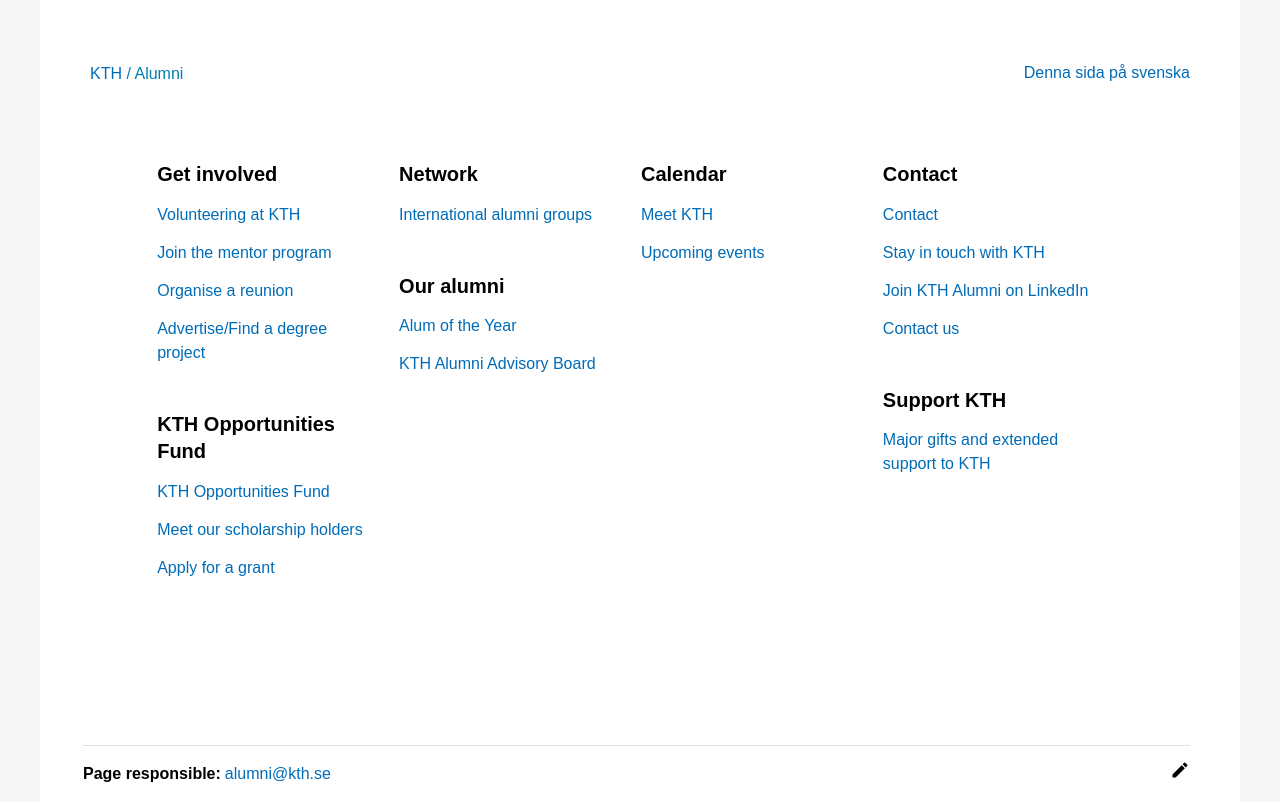
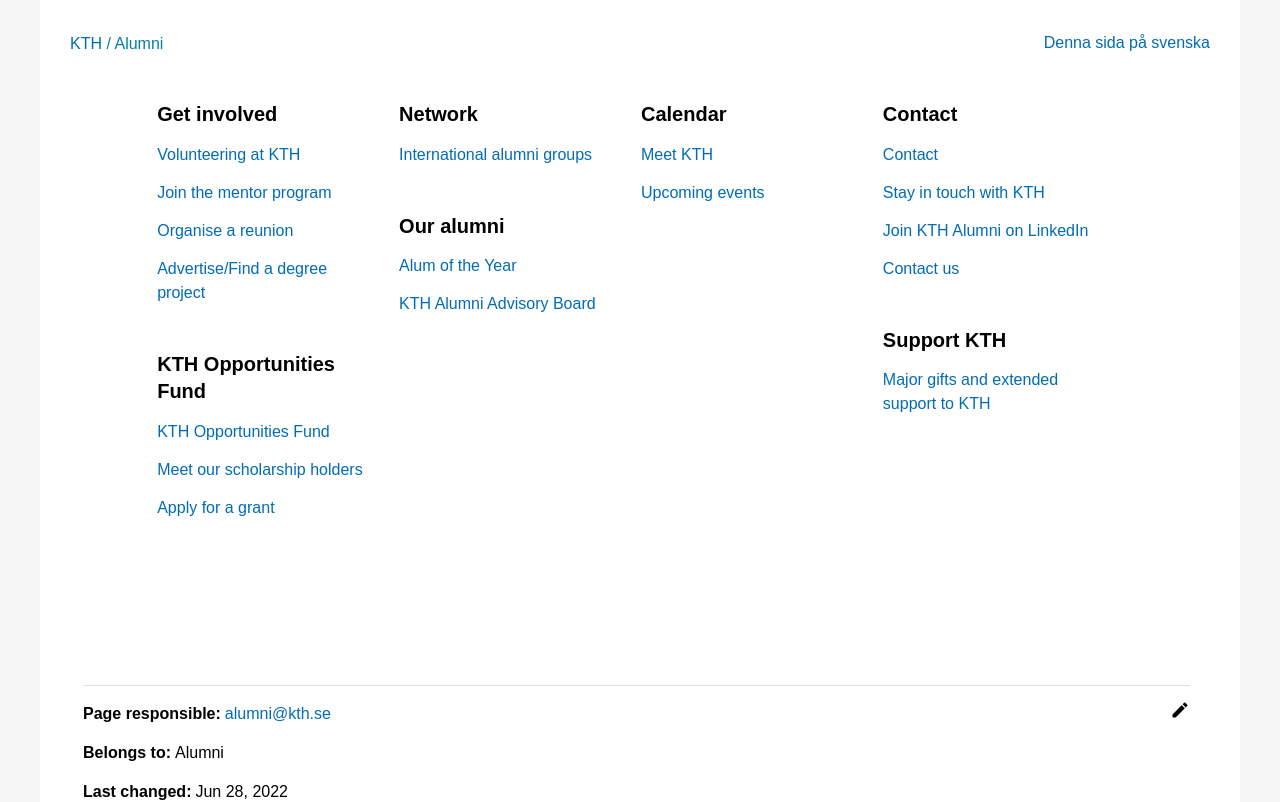
Before and after one commit to SwedishProjects/KTH-University, a React (Create React App) app: page /alumni in a window 1280 px wide. Shown: the top 802 px of the page. Built offline with nearby package versions, Linux system fonts and the light colour scheme.

Commit message:
feat (KTH) : delete Container in CustomBreadcrumbs

```diff
--- a/src/Components/CustomBreadcrumbs/CustomBreadcrumbs.tsx
+++ b/src/Components/CustomBreadcrumbs/CustomBreadcrumbs.tsx
@@ -1,7 +1,7 @@
 
 import { Link,Box ,Container } from "@mui/material";
 import { linkStyle,} from '../../Styles/ArticleFooter/index'
-import {ContainerStyle } from '../../Styles/Container/Container'
+// import {ContainerStyle } from '../../Styles/Container/Container'
 interface CustomBreadcrumbsProps {
 
    links : string[];
@@ -11,8 +11,8 @@
   function CustomBreadcrumbs ({ links , text}: CustomBreadcrumbsProps){
     return(
         <>
-         <Box sx={{margin:{xs:"0 -20px",lg:"0 -10px"}}}>
-      <Container sx={ContainerStyle} >
+         {/* <Box >
+      <Container sx={ContainerStyle} > */}
 
    <Box>
    <Box sx={{
@@ -75,8 +75,8 @@
 
     </Box>
    </Box>
-         </Container>
-         </Box>
+         {/* </Container>
+         </Box> */}
         </>
     );
 
```
